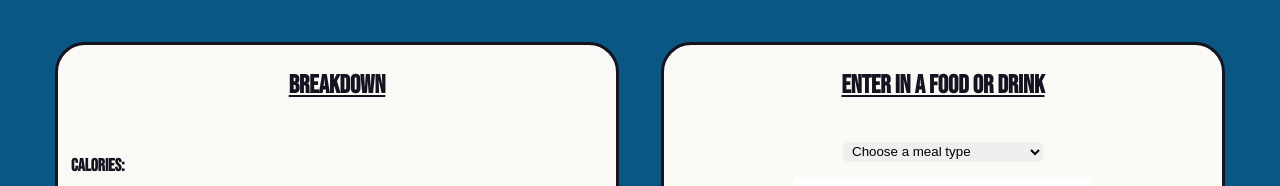
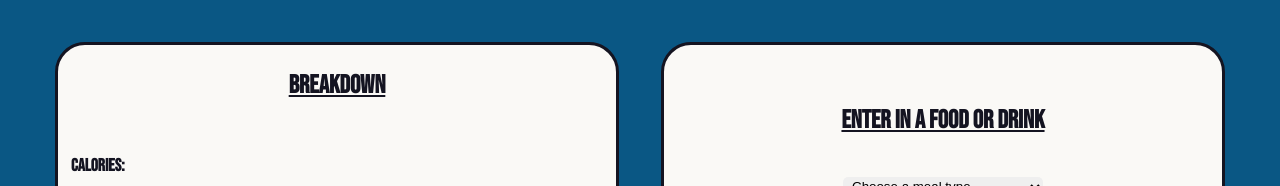
Before and after one commit to JGPawlowski/fitness-app, a React (Vite) app in the folder client/: page /nutrition in a window 1280 px wide. Shown: the part 209-395 px from the top of the page. Built offline with nearby package versions, Linux system fonts and the light colour scheme; no server answers.

Commit message:
changing the enter food form to display the nutritional values of the food that is going to be entered into the database, then changes button to do this as well

```diff
--- a/client/src/pages/nutrition/NutritionPage.jsx
+++ b/client/src/pages/nutrition/NutritionPage.jsx
@@ -10,6 +10,7 @@ export default function NutritionPage() {
     const [foodItem, setFoodItem] = useState('')
     const [mealTime, setMealTime] = useState('')
     const [apiData, setApiData] = useState(null) // fetch the data from the database
+    const [foodLoaded, setFoodLoaded] = useState(false)
     const [nutrients, setNutrients] = useState({
         Calories: 0,
         Sugar: 0,
@@ -58,6 +59,8 @@ export default function NutritionPage() {
                         data[0].nf_sugars === null || data[0].nf_sugars === undefined ?
                         0 : Number(data[0].nf_sugars)
                 })
+
+                setFoodLoaded(true)
 
             } catch(err) {
                 console.log('here')
@@ -130,6 +133,8 @@ export default function NutritionPage() {
             Protein: 0,
         })
 
+        setFoodLoaded(false)
+
     }
 
 
@@ -146,6 +151,10 @@ export default function NutritionPage() {
                 <InputNutrition
                     submitFoodHandler={submitFoodHandler}
                     handleRecipe={handleRecipe}
+                    foodLoaded={foodLoaded}
+                    submitToDB={submitToDB}
+                    nutrients={{...nutrients}}
+                    foodItem={foodItem}
                 />
 
                 {/* will move this later on */}
--- a/client/src/pages/nutrition/components/EnterFoodForm.jsx
+++ b/client/src/pages/nutrition/components/EnterFoodForm.jsx
@@ -16,10 +16,10 @@ export default function EnterFoodForm({ submitFoodHandler }) {
             setMealTime('')
     }
 
+
     return (
-        <>
-            <h3 className='nutrition-container-h3'>Enter in a food or drink</h3>
             <form onSubmit={handleSubmit} className='enter-food-form'>
+                <h3 className='nutrition-container-h3'>Enter in a food or drink</h3>
 
                 <select
                 className="select-meal" name='mealTime' onChange={(e) => setMealTime(e.target.value)} value={mealTime} required>
@@ -44,6 +44,8 @@ export default function EnterFoodForm({ submitFoodHandler }) {
 
                 <button className='add-food-btn'>Add Item</button>
             </form>
-        </>
+
+
+
     )
 }
--- a/client/src/pages/nutrition/components/InputNutrition.jsx
+++ b/client/src/pages/nutrition/components/InputNutrition.jsx
@@ -1,14 +1,28 @@
 import EnterFoodForm from "./EnterFoodForm";
 import GetRecipe from "./GetRecipe";
+import SubFoodForm from './SubFoodForm'
 
 
-export default function InputNutrition({ submitFoodHandler }) {
+export default function InputNutrition({ submitFoodHandler, foodLoaded, submitToDB, nutrients, foodItem }) {
+
+
     return (
         <div className='nutrition-container-right'>
 
-            <EnterFoodForm
-                submitFoodHandler={submitFoodHandler}
-            />
+             { foodLoaded ?
+                // if there is food to be submitted to the database
+                <SubFoodForm
+                    submitToDB={submitToDB}
+                    nutrients={nutrients}
+                    foodItem={foodItem}
+                />
+                    :
+                // no food to be submitted --- enter a food
+                <EnterFoodForm
+                    submitFoodHandler={submitFoodHandler}
+                />
+
+            }
             <GetRecipe />
 
         </div>
--- /dev/null
+++ b/client/src/pages/nutrition/components/SubFoodForm.jsx
@@ -0,0 +1,25 @@
+
+
+
+export default function SubFoodForm({ submitToDB, nutrients, foodItem }) {
+
+    console.log(nutrients.Calories)
+
+    const handleDataSubmit = (event) => {
+        event.preventDefault()
+        submitToDB()
+    }
+
+
+
+    return (
+        <form onSubmit={handleDataSubmit} className='enter-food-form'>
+            <h3 className='nutrition-container-h3'>Submit This Food</h3>
+            <h3>{foodItem}</h3>
+            <p>Calories: {nutrients.Calories}</p>
+
+
+            <button className='add-food-btn'>Submit Food</button>
+        </form>
+    )
+}
```
